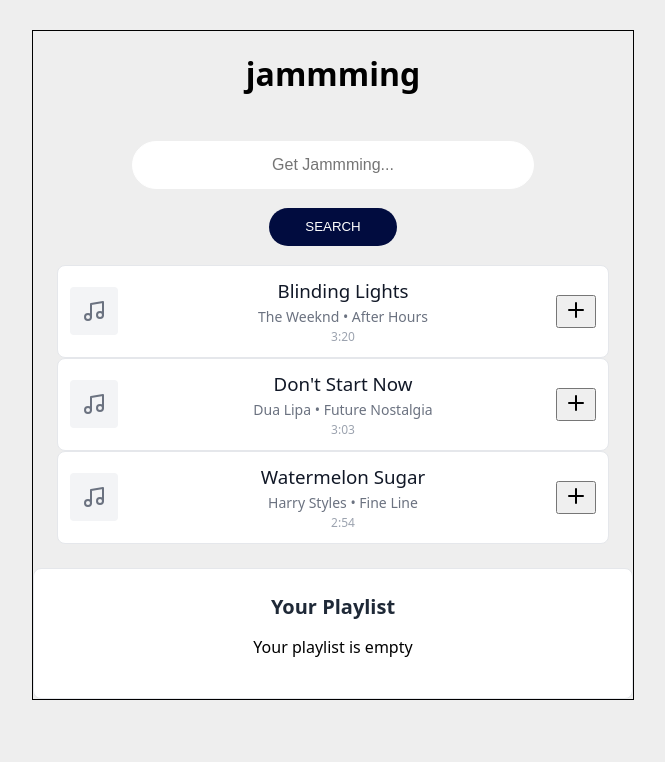
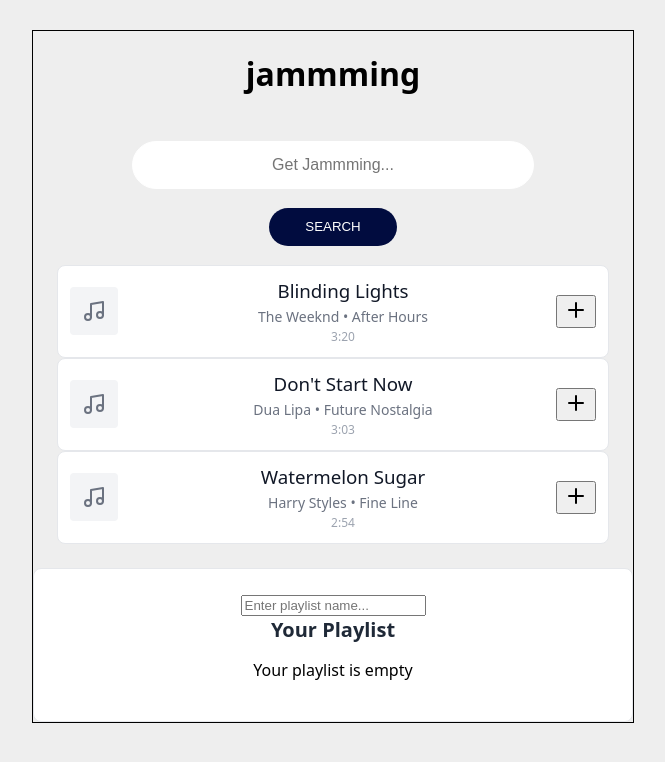
Before and after one commit to reb84/Jammming, a React (Vite) app: page / in a window 1280 px wide. Shown: the top 762 px of the page, without its empty margins (307-972 px from the left). Built offline with nearby package versions, Linux system fonts and the light colour scheme.

Commit message:
Rename playlist option

```diff
--- a/src/App.jsx
+++ b/src/App.jsx
@@ -33,6 +33,7 @@ const mockSearchResults = [
 
 function App() {
   const [playlist, setPlaylist] = useState([]);
+  const [playlistName, setPlaylistName] = useState("");
 
   const handleAddTrack = (track) => {
     setPlaylist((prev) => [...prev, track]); // add track to playlist state
@@ -57,6 +58,8 @@ function App() {
 
           <PlaylistSection
             playlist={playlist}
+            playlistName={playlistName} // playlist name
+            setPlaylistName={setPlaylistName} // updated playlist name
             onRemoveTrack={handleRemoveTrack}
           />
         </div>
--- a/src/components/PlaylistSection/PlaylistSection.jsx
+++ b/src/components/PlaylistSection/PlaylistSection.jsx
@@ -5,10 +5,23 @@ import "./PlaylistSection.css";
 const PlaylistSection = ({
   playlist,
   onRemoveTrack,
+  playlistName,
+  setPlaylistName
 }) => {
   return (
     <div className="playlist-section">
-      <h2 className="playlist-title">Your Playlist</h2>
+      <div className="playlist-name">
+        <input
+          type="text"
+          value={playlistName}
+          onChange={(e) => setPlaylistName(e.target.value)}
+          placeholder="Enter playlist name..."
+        />
+      </div>
+
+      <h2 className="playlist-title">
+        {playlistName ? playlistName : "Your Playlist"}
+      </h2>
 
       <div className="playlist-tracks">
         {playlist.length > 0 ? (
@@ -18,8 +31,8 @@ const PlaylistSection = ({
               <TrackItem
                 track={track} // track data
                 onRemove={onRemoveTrack} // remove track
-                showAddButton = {false}
-                showRemoveButton = {true}
+                showAddButton={false}
+                showRemoveButton={true}
               />
             </div>
           ))
```
